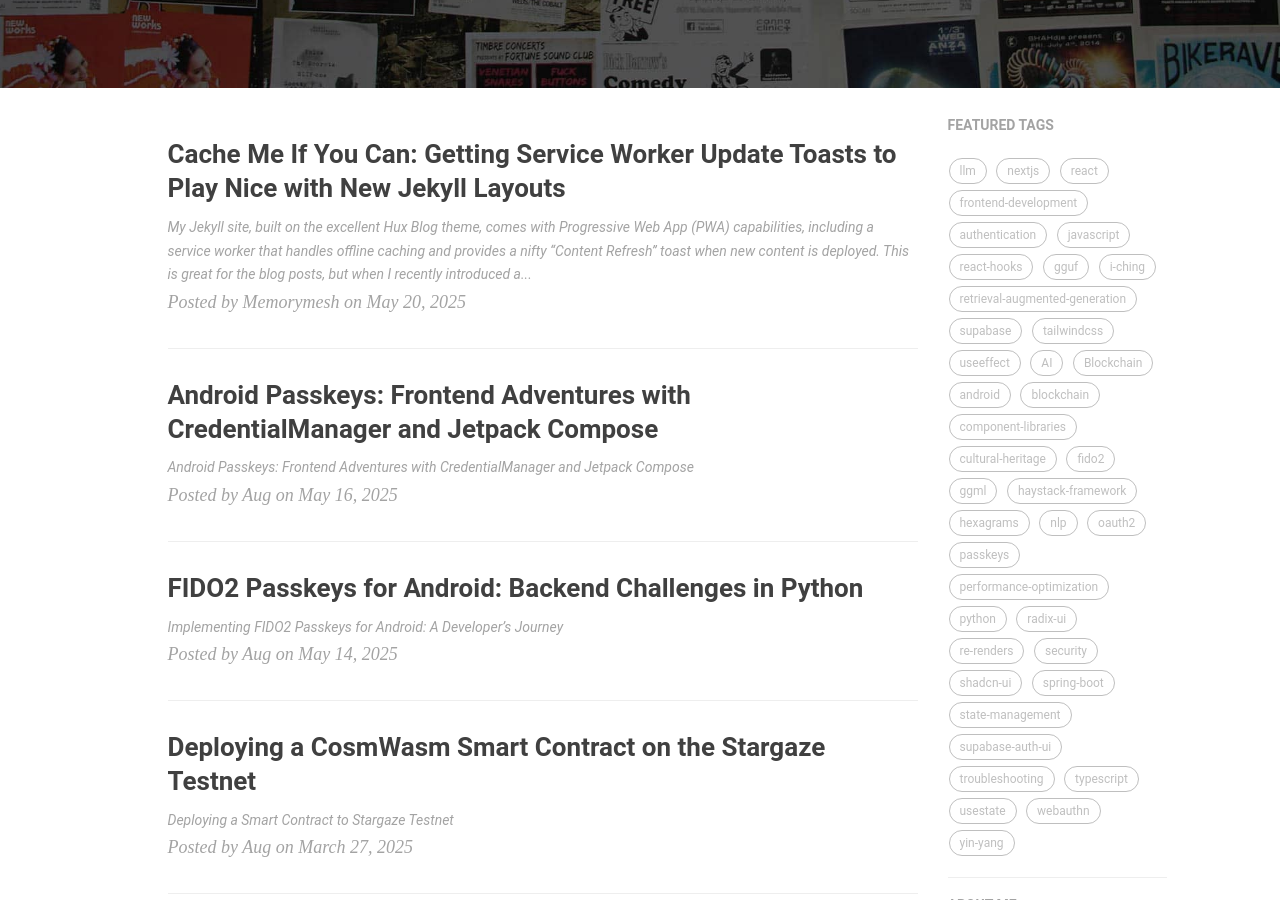
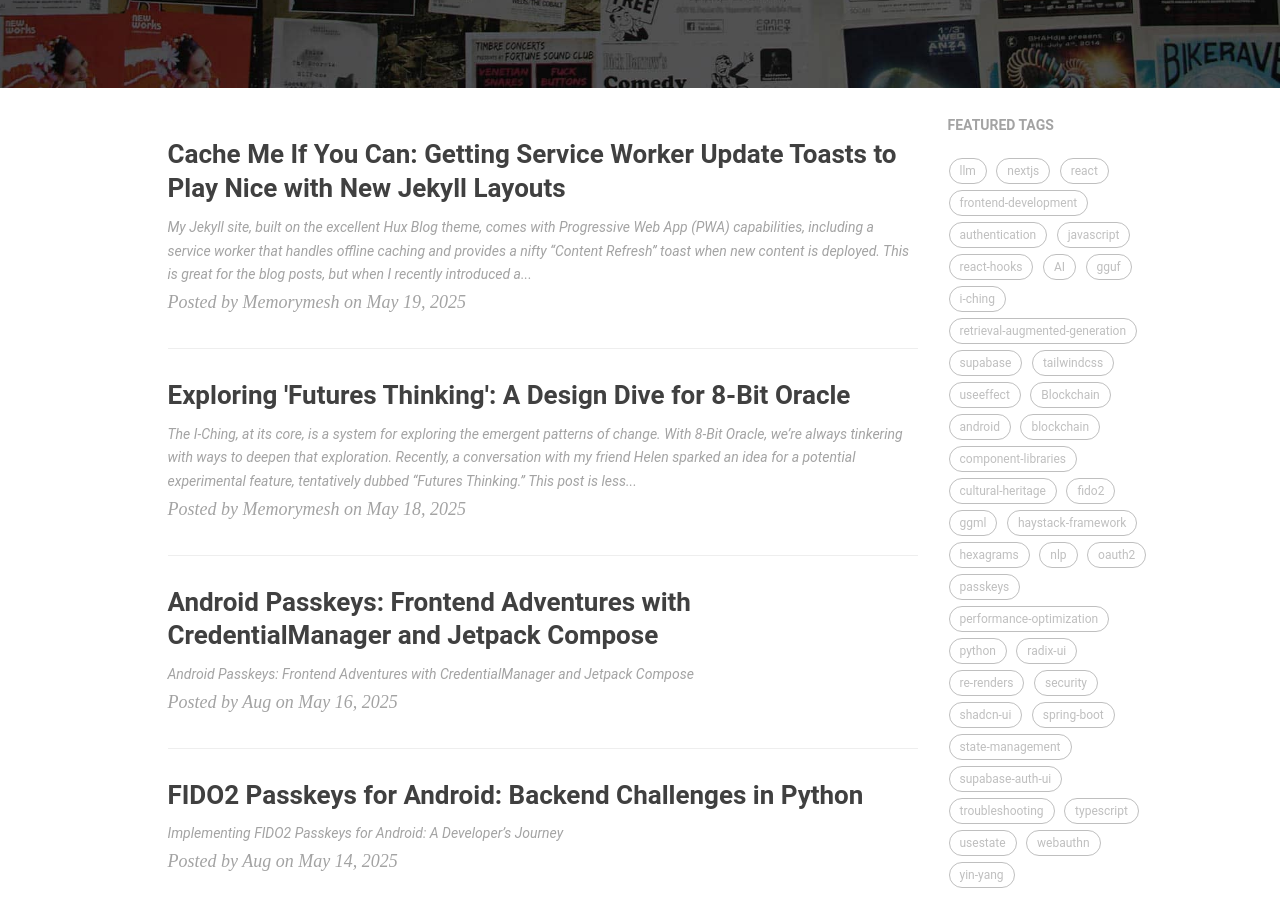
Before and after one commit to augchan42/augchan42.github.io, a Jekyll site: the page built from blog/index.html, in a window 1280 px wide and 900 px high, scrolled down 337 px. Built offline with Jekyll 4.4.1, drawn with Linux system fonts in a browser that asks for light colours; nearby versions of some CDN libraries; some web fonts are replaced; the list of posts is cut into pages by our own code; comment, search, counter and statistics services are not loaded; some of the changed lines change nothing that is shown; some of the changed text lies outside the part shown.

Commit message:
Add new posts on 'Futures Thinking' and PWA caching: Introduce a conceptual exploration of an experimental feature for 8-Bit Oracle and document the debugging process for service worker update notifications in Jekyll, enhancing user experience and site functionality.

```diff
--- /dev/null
+++ b/_posts/2025-05-18-8-bit-oracle-futures-thinking.md
@@ -0,0 +1,77 @@
+---
+layout: post
+title: "Exploring 'Futures Thinking': A Design Dive for 8-Bit Oracle"
+date: 2025-05-18 11:00:00 +0800
+categories: 8-Bit-Oracle I-Ching AI Development-Log
+tags:
+  [
+    8-Bit Oracle,
+    I-Ching,
+    AI,
+    Futures Thinking,
+    Divination,
+    Experimental Feature,
+    Development Log,
+  ]
+header-style: text
+catalog: true
+description: "A technical exploration of 'Futures Thinking,' a potential experimental feature for 8-Bit Oracle, looking at a Triple Hex Mode and AI-driven scenario mapping."
+---
+
+The I-Ching, at its core, is a system for exploring the emergent patterns of change. With 8-Bit Oracle, we're always tinkering with ways to deepen that exploration. Recently, a conversation with my friend Helen sparked an idea for a potential experimental feature, tentatively dubbed **"Futures Thinking."** This post is less of an announcement and more of a public musing—a dive into the design considerations for a mode that might (or might not) see the light of day, aimed at helping users map out multiple potential future scenarios from a single point of inquiry.
+
+## The Core Concept: Independent Triple Hex Mode
+
+The foundational idea for "Futures Thinking" revolves around a **Triple Hex Mode**. This would involve casting three distinct I-Ching hexagrams independently. While the front-end visualization would be a significant piece of work, the backend logic for this approach is relatively straightforward. More importantly, it offers some compelling advantages for representing the multifaceted nature of potential futures:
+
+1.  **True Divergence:** Each cast would generate its own primary and transformed hexagram. This structure naturally allows for genuinely different, branching paths, avoiding the complexities and potential for muddled interpretations that might come from a single, overly intricate casting meant to represent multiple futures.
+2.  **Richer Symbolism:** By keeping each of the three readings distinct, we preserve symbolic clarity. This aligns well with the I-Ching's dynamic nature, where each potential future can be seen as a separate, coherent thread.
+3.  **Simplicity in Backend Code:** Generating three independent hexagrams keeps the core logic clean and reduces the need for elaborate post-processing if we were to, for example, try and derive multiple futures from a single set of changing lines.
+
+## Contextualizing the Casts: The Three Scenarios Framework
+
+To give some structure to these three independent casts, one idea is to map them (after they are generated) to a common framework used in strategic foresight—the three typical scenarios:
+
+🔮 **1. Optimistic / Best-Case Scenario (Growth or Transformation)**
+
+- **Characteristics:** Significant positive change, high growth, innovation, favorable conditions, or technological breakthroughs.
+
+⚖️ **2. Baseline / Business-as-Usual Scenario (Continuation)**
+
+- **Characteristics:** Steady, predictable progress, incremental improvements, minimal disruption, and a continuation of current trends.
+
+🛑 **3. Pessimistic / Worst-Case Scenario (Collapse or Decline)**
+
+- **Characteristics:** Major disruptions, crises, significant setbacks or losses, market or technological failures, or challenging external pressures.
+
+This framework isn't about prediction, but about exploring a spectrum. It helps to consider a wide range of outcomes and encourages a balanced perspective on both opportunities and risks.
+
+## The Oracle's Wisdom First: Generate, _Then_ Map with AI
+
+A critical consideration in this experimental design is the timing of this scenario mapping. Our current thinking is that it's vital to **generate the hexagrams first, and _then_ use AI to help categorize or map them** to the optimistic, baseline, and pessimistic scenarios based on their symbolic meanings.
+
+Why this sequence?
+
+1.  **Preserving Authenticity:** The I-Ching's interpretations are deeply contextual and often nuanced beyond simple positive/negative labels. Pre-assigning a scenario before a cast could over-simplify this inherent depth.
+2.  **Allowing for Emergent Meaning:** Some hexagrams might lean optimistic (e.g., Hexagram 1, The Creative) or pessimistic (e.g., Hexagram 23, Splitting Apart), but their true resonance often depends heavily on the user's specific question and the interplay of any changing lines.
+3.  **Maintaining Flexibility:** This approach would allow the system to adapt to the unique character of each of the three casts, including any line transformations, which can dramatically alter the overall tone of a reading.
+4.  **Avoiding Interpretive Bias:** We want to avoid forcing the hexagrams into predefined boxes, which could inadvertently constrain the interpretation.
+
+**Potential AI Role:**
+The AI's role here wouldn't be to divine, but to assist in interpretation and categorization. It could analyze the overall "tone" or "energetic signature" of each generated hexagram pair (primary and transformed). This analysis might consider:
+
+- The inherent symbolic meanings of the hexagrams.
+- The implications of any specific line transformations.
+- User-provided contextual cues (though this adds another layer of complexity).
+
+This could involve techniques like sentiment analysis on traditional I-Ching texts or looking at the balance of yin and yang lines and the nature of their changes.
+
+## Further Explorations & Potential Add-Ons
+
+If this "Futures Thinking" concept were to be developed further, some interesting avenues to explore could include:
+
+- **Focused Intentions:** Allowing users to associate a slightly different nuance or question with each of the three casts.
+- **Probabilistic Weighting (Advanced):** Perhaps exploring subtle variations in changing line frequencies for the second and third casts to represent shifts in long-term probabilities or less obvious potentials.
+- **Thematic Visualizations:** Using distinct visual cues or narrative tones for each path to underscore the sense of divergent possibilities, all while fitting the 8-Bit Oracle aesthetic.
+
+This exploration of a "Futures Thinking" mode is still very much in the conceptual stage. It's a fascinating design puzzle, and like all experiments, its journey to becoming a tangible feature is uncertain. But sharing the thought process, especially the input from collaborators like Helen, is part of the joy of building in the open. We'll see where these digital echoes of ancient wisdom lead us next.
--- a/_posts/2025-05-20-pwa-cache-toast-jekyll-adventures.md
+++ b/_posts/2025-05-19-pwa-cache-toast-jekyll-adventures.md
@@ -1,7 +1,7 @@
 ---
 layout: post
 title: "Cache Me If You Can: Getting Service Worker Update Toasts to Play Nice with New Jekyll Layouts"
-date: 2025-05-20 10:00:00 +0800
+date: 2025-05-19 10:00:00 +0800
 categories: jekyll PWA javascript debugging
 tags: [jekyll, service-worker, pwa, javascript, webdev, caching]
 header-style: text
```
